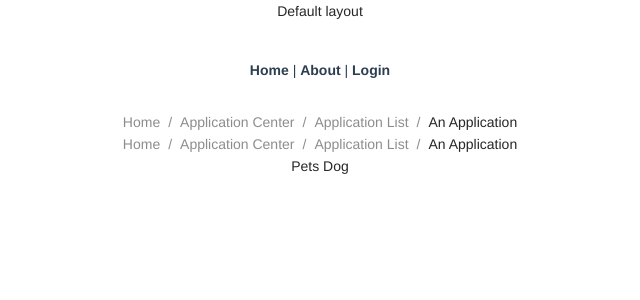
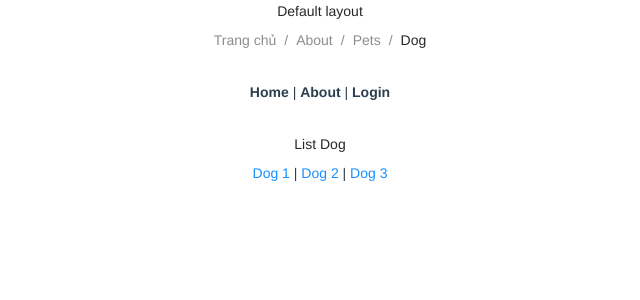
Before and after one commit to duy-dev/vue-demo, a Vue app: page /about/pets/dog in a window 1280 px wide. Shown: the top 300 px of the page, without its empty margins (320-960 px from the left). Built offline with nearby package versions, Linux system fonts and the light colour scheme.

Commit message:
feat: init breadcrumb v2

```diff
--- a/src/components/Breadcrumb.vue
+++ b/src/components/Breadcrumb.vue
@@ -1,33 +1,40 @@
 <template>
   <a-breadcrumb>
-    <a-breadcrumb-item>Home</a-breadcrumb-item>
-    <a-breadcrumb-item><a href="">Application Center</a></a-breadcrumb-item>
-    <a-breadcrumb-item><a href="">Application List</a></a-breadcrumb-item>
-    <a-breadcrumb-item>An Application</a-breadcrumb-item>
+    <a-breadcrumb-item
+      ><router-link :to="{ name: 'home-index' }"
+        >Trang chủ</router-link
+      ></a-breadcrumb-item
+    >
+    <a-breadcrumb-item v-for="(path, index) in pathsBreadcrumb" :key="index"
+      ><router-link :to="{ name: path?.name }">{{
+        path?.title
+      }}</router-link></a-breadcrumb-item
+    >
   </a-breadcrumb>
 </template>
 
 <script lang="ts">
-import { defineComponent, watch } from "vue";
+import { defineComponent, watch, ref, computed } from "vue";
 
 import { useRoute } from "vue-router";
 export default defineComponent({
-  // props: {
-  //   breadcrumb: {
-  //     type: String,
-  //     required: true,
-  //   },
-  // },
-
   setup() {
     const route = useRoute();
-    console.log(route);
-    watch(route, (pa) => {
-      console.log(pa);
+    let listPath = ref(route.matched);
+    watch(route, (newRoute) => {
+      listPath.value = newRoute.matched;
     });
-    //console.log(route);
 
-    return {};
+    const pathsBreadcrumb = computed(() => {
+      let pathsFilter = listPath.value
+        .filter((value) => value.meta.breadcrumb)
+        .map((value) => value.meta.breadcrumb);
+      return pathsFilter;
+    });
+
+    return {
+      pathsBreadcrumb,
+    };
   },
 });
 </script>
--- a/src/components/Resource.vue
+++ b/src/components/Resource.vue
@@ -1,6 +1,5 @@
 <template>
   <div id="Resource">
-    <Breadcrumb />
     <slot>
       <router-view v-if="true" />
     </slot>
@@ -8,13 +7,8 @@
 </template>
 
 <script lang="ts">
-import Breadcrumb from "@/components/Breadcrumb.vue";
-
 export default {
   name: "Resource",
-  components: {
-    Breadcrumb,
-  },
 };
 </script>
 
--- a/src/layouts/default.vue
+++ b/src/layouts/default.vue
@@ -1,9 +1,15 @@
 <template>
   <h1>Default layout</h1>
+  <Breadcrumb />
   <slot />
 </template>
 
 <script lang="ts">
 import { defineComponent } from "vue";
-export default defineComponent({});
+import Breadcrumb from "@/components/Breadcrumb.vue";
+export default defineComponent({
+  components: {
+    Breadcrumb,
+  },
+});
 </script>
--- a/src/pages/Dog.vue
+++ /dev/null
@@ -1,3 +0,0 @@
-<template>
-  <h1>Pets Dog</h1>
-</template>
--- /dev/null
+++ b/src/pages/dog/Detail.vue
@@ -0,0 +1,17 @@
+<template>
+  <h1>Dog Details {{ DogID }}</h1>
+</template>
+
+<script lang="ts">
+import { defineComponent } from "vue";
+import { useRoute } from "vue-router";
+
+export default defineComponent({
+  setup() {
+    const route = useRoute();
+    let DogID = route.params.id;
+
+    return { DogID };
+  },
+});
+</script>
--- /dev/null
+++ b/src/pages/dog/Index.vue
@@ -0,0 +1,14 @@
+<template>
+  <h1>List Dog</h1>
+  <router-link :to="{ name: 'about-pets-dog-detail', params: { id: '1' } }"
+    >Dog 1</router-link
+  >
+  |
+  <router-link :to="{ name: 'about-pets-dog-detail', params: { id: '2' } }"
+    >Dog 2</router-link
+  >
+  |
+  <router-link :to="{ name: 'about-pets-dog-detail', params: { id: '3' } }"
+    >Dog 3</router-link
+  >
+</template>
--- a/src/router/index.ts
+++ b/src/router/index.ts
@@ -14,6 +14,12 @@ const routes: Array<RouteRecordRaw> = [
   {
     path: "/about",
     component: Resource,
+    meta: {
+      breadcrumb: {
+        title: "About",
+        name: "about-index",
+      },
+    },
     children: [
       {
         path: "",
@@ -25,6 +31,16 @@ const routes: Array<RouteRecordRaw> = [
       },
       {
         path: "pets",
+        component: Resource,
+        meta: {
+          breadcrumb: {
+            title: "Pets",
+            name: "about-pets",
+          },
+        },
+        children: [
+          {
+            path: "",
             name: "about-pets",
             component: () => import("../pages/Pets.vue"),
             meta: {
@@ -32,13 +48,27 @@ const routes: Array<RouteRecordRaw> = [
             },
           },
           {
-        path: "pets",
+            path: "dog",
             component: Resource,
+            meta: {
+              breadcrumb: {
+                title: "Dog",
+                name: "about-pets-dog",
+              },
+            },
             children: [
               {
-            path: "dog",
+                path: "",
                 name: "about-pets-dog",
-            component: () => import("../pages/Dog.vue"),
+                component: () => import("../pages/dog/Index.vue"),
+                meta: {
+                  layout: "default",
+                },
+              },
+              {
+                path: ":id",
+                name: "about-pets-dog-detail",
+                component: () => import("../pages/dog/Detail.vue"),
                 meta: {
                   layout: "default",
                 },
@@ -47,17 +77,11 @@ const routes: Array<RouteRecordRaw> = [
           },
         ],
       },
+    ],
+  },
   {
     path: "/login",
     name: "login-index",
-    component: () => import("../pages/Login.vue"),
-    meta: {
-      layout: "auth",
-    },
-  },
-  {
-    path: "/about/pets/login",
-    name: "login-index-pet",
     component: () => import("../pages/Login.vue"),
     meta: {
       layout: "auth",
```
Lines whose indentation alone changed are shown as unchanged.
